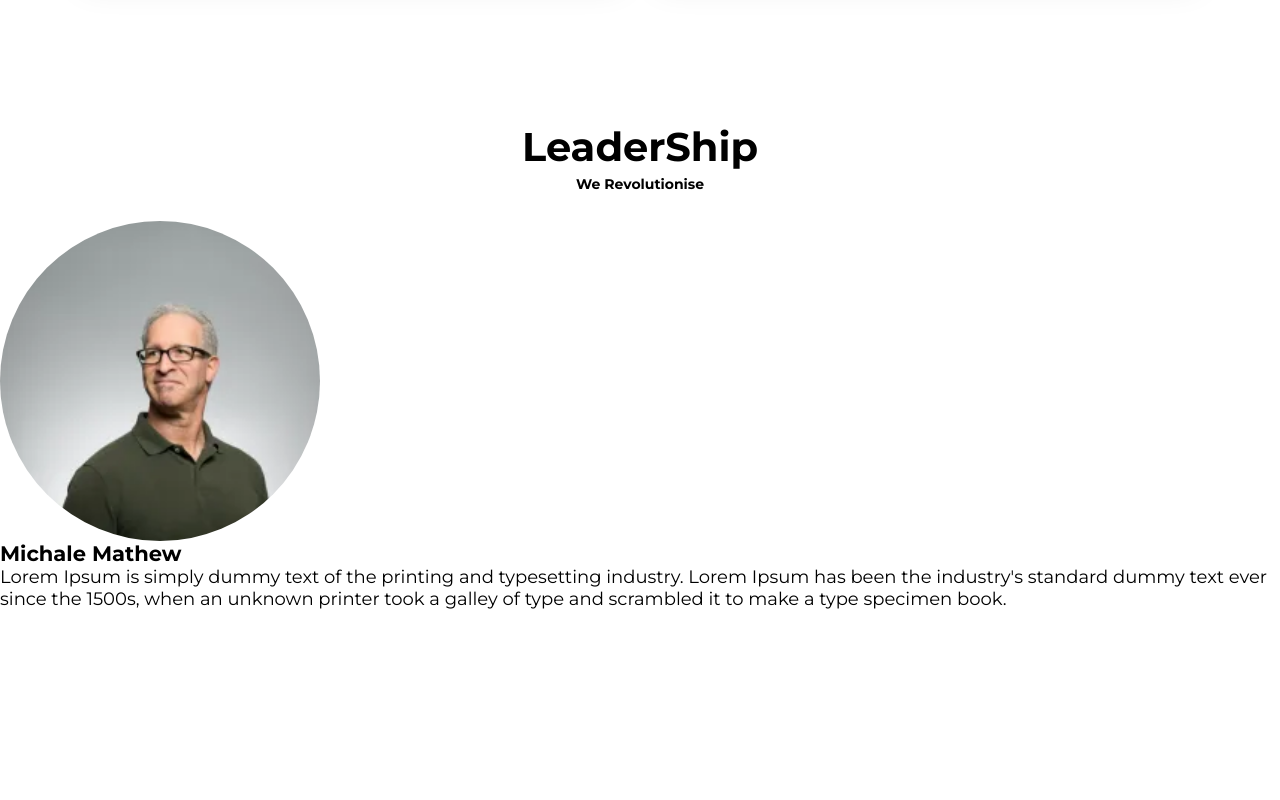
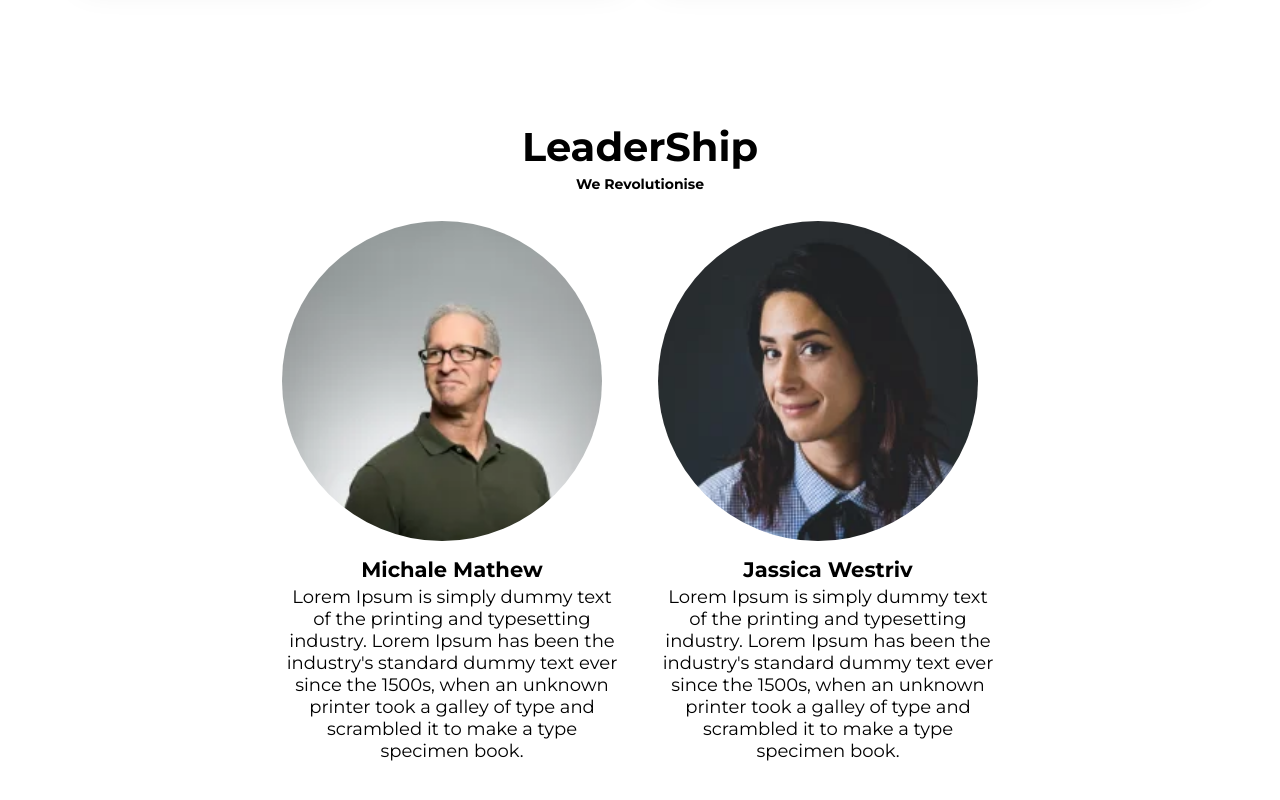
Before and after one commit to AbhishekD-256/therapy-light, a website built with webpack: page docs/index.html in a window 1280 px wide. Shown: the part 5662-6462 px from the top of the page. Before the commit the page ends 6342 px from the top, so only its background shows below. Built offline with nearby package versions, Linux system fonts and the light colour scheme.

Commit message:
add leadership section

```diff
--- a/docs/index.html
+++ b/docs/index.html
@@ -288,7 +288,7 @@
             <div class="container  container--lg">
                 <ul class="text-center  pd-tb">
                     <li class="testimonial  fx-col">
-                        <picture class="testimonial__image">
+                        <picture class="testimonial__image  no-overflow">
                             <img class="w-100" src="images/linda-profile.jpg" alt="testimonial profile picture">
                         </picture>
                         <p class="testimonial__descri  lh-sm  font-lg">Lorem Ipsum is simply dummy text of the printing
@@ -401,16 +401,29 @@
             <h2 class="font-xlg  text-center  mb-sm">LeaderShip</h2>
             <h3 class="font-sm  text-center  mb-lg">We Revolutionise</h3>
 
-            <ul class="fx-center">
-                <li class="leader">
-                    <picture class="leader__image">
+            <ul class="fx-center  fx-gap  fx-wrap">
+                <li class="leader  text-center">
+                    <picture class="leader__image  mb-md  no-overflow">
                         <source srcset="images/micheal/micheal-small.webp 1x,
-                        images/micheal/micheal-small.webp 2x">
+                        images/micheal/micheal-big.webp 2x">
                         <source srcset="images/micheal/micheal-small.jpg 1x,
                         images/micheal/micheal-big.jpg 2x">
                         <img src="images/micheal/micheal-small.jpg" alt="micheal profile photo">
                     </picture>
-                    <h3 class="leader__name">Michale Mathew</h3>
+                    <h3 class="leader__name  mb-sm">Michale Mathew</h3>
+                    <p class="leader__description">Lorem Ipsum is simply dummy text of the printing and typesetting
+                        industry. Lorem Ipsum has been the industry's standard dummy text ever since the 1500s, when an
+                        unknown printer took a galley of type and scrambled it to make a type specimen book.</p>
+                </li>
+                <li class="leader  text-center">
+                    <picture class="leader__image  mb-md  no-overflow">
+                        <source srcset="images/jassica/jassica-small.webp 1x,
+                        images/jasscia/jasscia-big.webp 2x">
+                        <source srcset="images/jassica/jassica-small.jpg 1x,
+                        images/jassica/jassica-big.jpg 2x">
+                        <img src="images/jassica/jassica-small.jpg" alt="jasscia profile photo">
+                    </picture>
+                    <h3 class="leader__name  mb-sm">Jassica Westriv</h3>
                     <p class="leader__description">Lorem Ipsum is simply dummy text of the printing and typesetting
                         industry. Lorem Ipsum has been the industry's standard dummy text ever since the 1500s, when an
                         unknown printer took a galley of type and scrambled it to make a type specimen book.</p>
--- a/docs/style.css
+++ b/docs/style.css
@@ -110,11 +110,14 @@ button {
   color: #00b3ef;
 }
 
+.text-truncate, .no-overflow {
+  overflow: hidden;
+}
+
 .text-truncate {
   display: -webkit-box;
   -webkit-line-clamp: 2;
   -webkit-box-orient: vertical;
-  overflow: hidden;
 }
 
 .mb-lg {
@@ -172,7 +175,6 @@ button {
   height: 100px;
   border-radius: 50%;
   margin-bottom: 20px;
-  overflow: hidden;
 }
 .testimonial__descri {
   max-width: 800px;
@@ -330,12 +332,14 @@ body {
   border-top: solid 1px #c5d5de;
 }
 
+.leader {
+  width: 340px;
+}
 .leader__image {
   display: block;
   width: 320px;
   height: 320px;
   border-radius: 50%;
-  overflow: hidden;
 }
 .leader__image img {
   width: 100%;
--- a/src/assets/sass/components/_testimonial.scss
+++ b/src/assets/sass/components/_testimonial.scss
@@ -4,7 +4,6 @@
     &__image {
         @include rounded-box(100px, 100px);
         margin-bottom: 20px;
-        overflow: hidden;
     }
     &__descri {
         max-width: 800px;
--- a/src/assets/sass/pages/_home.scss
+++ b/src/assets/sass/pages/_home.scss
@@ -72,10 +72,10 @@ body {
 }
 
 .leader {
+    width: 340px;
     &__image {
         display: block;
         @include  rounded-box(320px, 320px);
-        overflow: hidden;
 
         img {
             width: 100%;
--- a/src/assets/sass/utils/_utilities.scss
+++ b/src/assets/sass/utils/_utilities.scss
@@ -73,11 +73,17 @@
     color: $accent-color;
 }
 
+%overflow-hide {
+    overflow: hidden;
+}
+.no-overflow {
+    @extend %overflow-hide
+}
 .text-truncate {
     display: -webkit-box;
     -webkit-line-clamp: 2;
     -webkit-box-orient: vertical;
-    overflow: hidden;
+    @extend %overflow-hide;
 }
 
 @each $size, $margin in $margins{
```
Also changed, not shown: index.html (+19 -6 lines).
